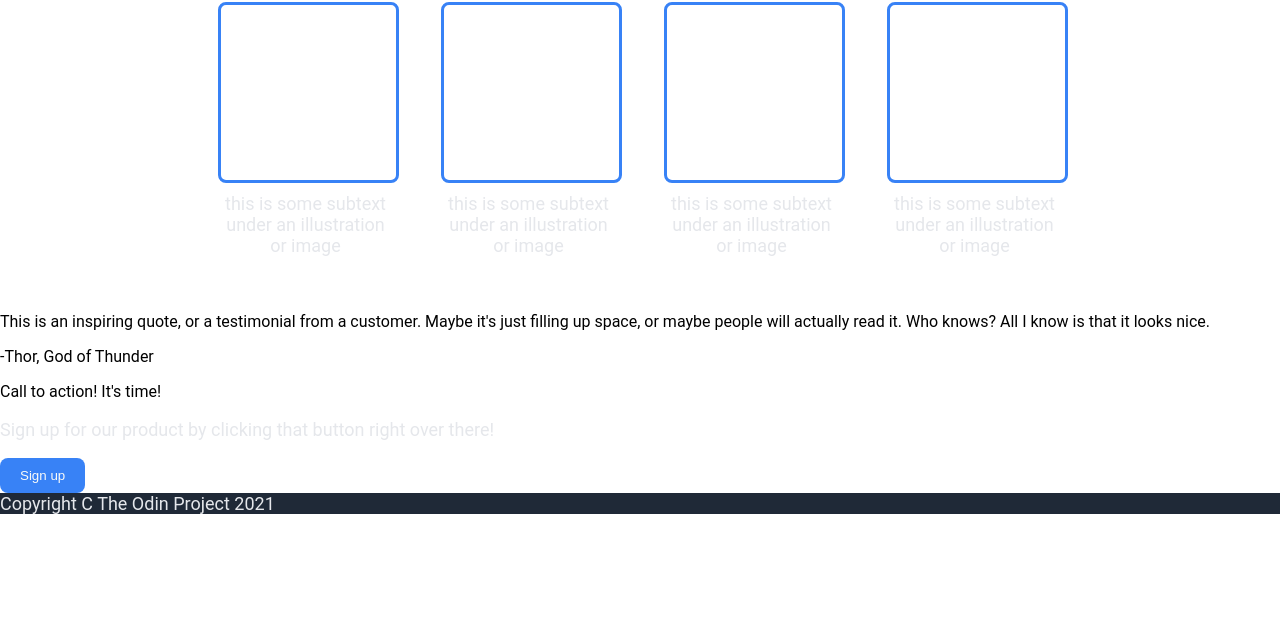
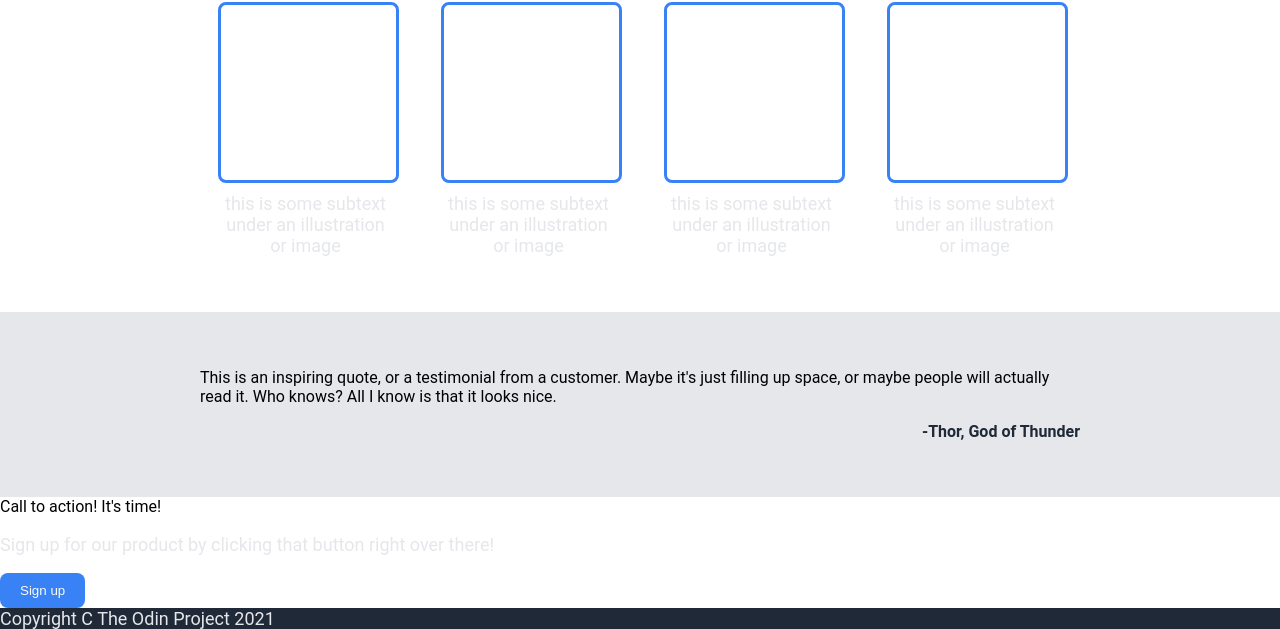
Before and after one commit to jeremykoo/landing-page, a plain HTML site: page index.html in a window 1280 px wide. Shown: the part 687-1316 px from the top of the page. Before the commit the page ends 1201 px from the top, so only its background shows below. Drawn offline with Linux system fonts and the light colour scheme.

Commit message:
added quote section

```diff
--- a/index.html
+++ b/index.html
@@ -47,8 +47,9 @@
             </div>
         </div>
 
-        <div class="quote">This is an inspiring quote, or a testimonial from a customer. Maybe it's just filling up space, or maybe people will actually read it. Who knows? All I know is that it looks nice.
-            <p>-Thor, God of Thunder</p>
+        <div class="quote-block">
+            <p class="quote">This is an inspiring quote, or a testimonial from a customer. Maybe it's just filling up space, or maybe people will actually read it. Who knows? All I know is that it looks nice.</p>
+            <p class="author">-Thor, God of Thunder</p>
         </div>
 
         <div class="register">
--- a/styles.css
+++ b/styles.css
@@ -101,3 +101,18 @@ button {
     flex: 1;
     margin-bottom: 10px;
 }
+
+.quote-block {
+    background-color: #E5E7EB;
+    padding: 40px 200px;
+}
+
+.quote {
+    font: 36px light italic #1F2937;
+}
+
+.author {
+    text-align: right;
+    font-weight: bold;
+    color: #1F2937;
+}
```
